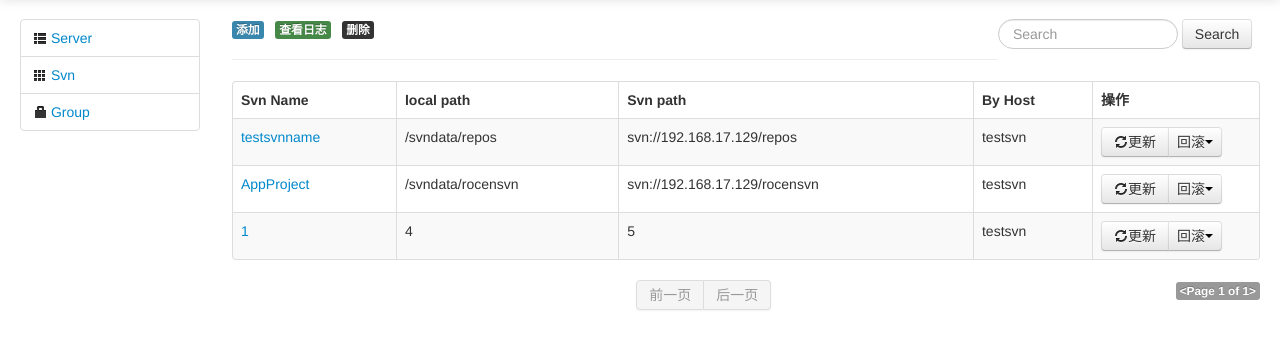
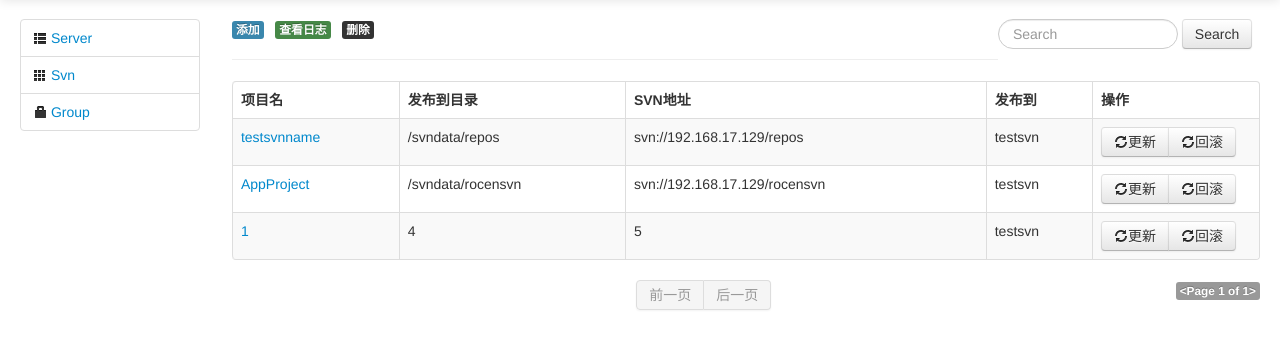
Before and after one commit to mumulizi/svnmanager, a Django app: page /showsvn/ in a window 1280 px wide. Shown: the part 41-390 px from the top of the page. Run offline with Django 3.2, Linux system fonts and the light colour scheme; a user stored in the database is signed in; data comes from the database, SQL or seed files in the repository; both versions use the stored data as it was after the commit; some libraries are stand-ins or nearby versions.

Commit message:
version2

```diff
--- a/app01/views.py
+++ b/app01/views.py
@@ -12,7 +12,6 @@ from app01 import models
 import string
 
 
-
 def login(request):
     #登录功能
 
@@ -21,6 +20,8 @@ def login(request):
 
         user = authenticate(username=request.POST.get('username'),
                             password=request.POST.get('password'))
+        global aaa
+        aaa = request.POST.get("username")
 
         if user is not None:
             #使用自带认证登录
@@ -42,8 +43,19 @@ def logout(request):
 
 
 @login_required(login_url='/login/')
+def index(request):
+    if request.method =="POST":
+        hostall = models.hosts.objects.all()
+        userall = models.UserProfile.objects.all()
+        snvsall = models.svns.objects.all()
+
+
+@login_required(login_url='/login/')
 def showhost(request):
+    hostall = models.hosts.objects.count()
+    svnall = models.svns.objects.count()
     if request.method == 'POST':
+
         search = request.POST.get("search",'null')
         print  request.POST,search
         qset = (
@@ -76,7 +88,7 @@ def showhost(request):
         except EmptyPage:
             host = paginator.page(paginator.num_pages)
         host_group = models.hostgroup.objects.all()
-        return render(request,'showhost.html',{'hosts':host,'hostgroups':host_group})
+        return render(request,'showhost.html',{'hosts':host,'hostgroups':host_group,"hostall":hostall,'svnall':svnall})
 
 
 
@@ -167,12 +179,15 @@ def svnupdate(request,svn_id,u_type):
     svn = svns.objects.get(id =svn_id)
     host = svn.host
     u_type = u_type.encode('utf-8')
+    global action
     if u_type == "1":
         cmd = r"svn update %s" %svn.svn_local
-        print(cmd)
+        action = u"更新"
+        print("1 is cnd:",cmd)
     elif u_type == "2":
         # version_cmd = r"svn info %s |grep Revision: |awk '{print $2}'" %svn.svn_local
         version_cmd = r"svn info %s | grep '^版本:' |awk {'print $2'}" %svn.svn_local
+        action = u"回滚"
         try:
              now_version = ordinary_ssh(host=host.host_w_ip,username=host.host_user,password=host.host_pass,port=host.host_w_port,cmd=version_cmd)
         except:
@@ -194,8 +209,9 @@ def svnupdate(request,svn_id,u_type):
     out = open(svnlog,'a')
     svnname = svn.svn_name
     ss = '<br>'+str(time.strftime('%Y-%m-%d %H:%M'))+'<br>'
-    print("webuser:----->",str(User.username))
-    result = str(User.username)+ss + svnname.encode('utf-8') + ":<br>" +result.replace('\n','<br>')
+    print("webuser:----->",str(aaa))
+    result = str(aaa)+ss + action.encode(encoding='utf-8') + svnname.encode('utf-8') + ":<br>" +result.replace('\n','<br>')
+    print("resultend--->",result)
     out.write(result.replace('<br>','\n')+'\n')
     out.write('\n-----------------------------------------------------------------\n')
     out.close()
--- a/svnmanager/urls.py
+++ b/svnmanager/urls.py
@@ -19,6 +19,7 @@ from app01 import views
 
 urlpatterns = [
     url(r'^admin/', admin.site.urls),
+    # url(r'^$',views.index,name='index'),
     url(r'^$',views.showhost,name='showhost'),
     url(r'^login/$', views.login,name='login'),
     url(r'^logout/$',views.logout,name='logout'),
--- a/templates/base.html
+++ b/templates/base.html
@@ -22,7 +22,7 @@
     <div class="navbar navbar-inverse navbar-fixed-top">
       <div class="navbar-inner">
         <div class="container">
-          <a class="brand" href="#">代码发布系统</a>
+          <a class="brand" href="{% url 'showhost' %}">代码发布系统</a>
 		  <div class="nav-collapse collapse">
 		  <ul class="nav pull-right">
 			<li class="dropdown">
@@ -31,7 +31,7 @@
 {#			<li><a href="{% url aop.views.edituser user.id %}"><i class="icon-user"></i> 个人资料</a></li>#}
 			<li><a href="#"><i class="icon-user"></i> 个人资料</a></li>
 			<li class="divider"></li>
-			<li><a href="#"><i class="icon-off"></i> 注销</a></li> </ul> </li>
+			<li><a href="{% url 'logout' %}"><i class="icon-off"></i> 注销</a></li> </ul> </li>
 		  </ul>
 		  </div>
         </div>
--- a/templates/showhost.html
+++ b/templates/showhost.html
@@ -2,8 +2,10 @@
 {% block title %}<title>index</title>{% endblock %}
 {% block content %}
 <div>
-	<a href="#"><span class="label label-warning">Add Server</span></a>&nbsp;&nbsp;
-	<a href="#"><span class="label label-inverse">Del Server</span></a>
+    <span class="label label-info"style="background-color: #62c462;font-size: 24.844px;padding:14px 4px;border-radius: 17px " >服务器{{ hostall }}台</span>
+    <span class="label label-info"style="background-color: #62c462;font-size: 24.844px;padding:14px 4px;border-radius: 17px " >项目数:{{ svnall }}</span>
+{#	<a href="#"><span class="label label-warning">Add Server</span></a>&nbsp;&nbsp;#}
+{#	<a href="#"><span class="label label-inverse">Del Server</span></a>#}
 <div class="pull-right">
 	<form class="form-search" method="POST">
 	<input type="text" name ="search" class="input-medium search-query" placeholder="Search">
--- a/templates/showsvn.html
+++ b/templates/showsvn.html
@@ -16,10 +16,10 @@
       <table class="table table-bordered table-striped">
 		<thead>
 			<tr>
-			<th>Svn Name</th>
-			<th>local path</th>
-			<th>Svn path</th>
-			<th>By Host</th>
+			<th>项目名</th>
+			<th>发布到目录</th>
+			<th>SVN地址</th>
+			<th>发布到</th>
 			<th width="150">操作</th>
 			</tr>
 		</thead>
@@ -33,11 +33,13 @@
 			<td>
 				<div class="btn-group">
 				<a class="btn" href="{% url 'svnupdate' svn.id 1 %}" title="Update svn"><i class="icon-refresh"></i>更新</a>
-				<a class="btn dropdown-toggle" data-toggle="dropdown" href="#">回滚<span class="caret"></span></a>
-				<ul class="dropdown-menu">
-				<li><a href="{% url 'svnupdate' svn.id 2 %}">上一版本</a></li>
-				<li><a href="#">指定版本</a></li>
-				</ul>
+{#				<a class="btn dropdown-toggle" data-toggle="dropdown" href="#">回滚<span class="caret"></span></a>#}
+{#				<ul class="dropdown-menu">#}
+{#				<li><a href="{% url 'svnupdate' svn.id 2 %}">上一版本</a></li>#}
+{#				<li><a href="#">指定版本</a></li>#}
+{#              </ul>#}
+                 <a class="btn" href="{% url 'svnupdate' svn.id 2 %}" title="back svn"><i class="icon-refresh"></i>回滚</a>
+
 				</div>
 			</td>
 			</tr>
```
Also changed, not shown: db.sqlite3, readme.txt (deleted), 5 other files.
